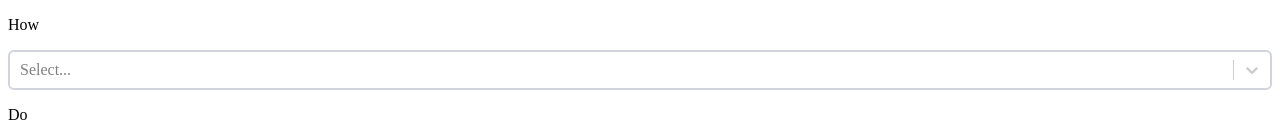
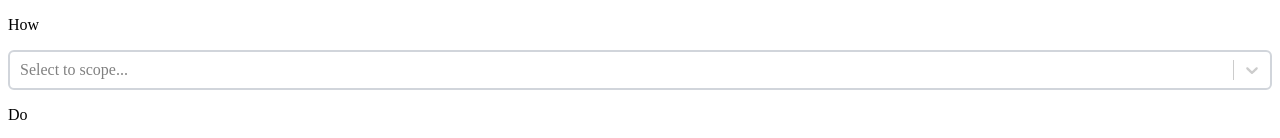
Before and after one commit to YikSanChan/howXdoY, a Next.js app: page / in a window 1280 px wide. Shown: the top 138 px of the page. Built offline with nearby package versions, Linux system fonts and the light colour scheme.

Commit message:
search all when no org is selected

```diff
--- a/pages/index.js
+++ b/pages/index.js
@@ -21,8 +21,8 @@ function getGoogleSearchQuery(term, sites) {
   return encodeURI(`https://google.com/search?q=${term} ${domainScope}`);
 }
 
-function shouldAllowSearch(term, sites) {
-  return term && term.length > 2 && sites.length > 0;
+function shouldAllowSearch(term) {
+  return term && term.length > 2;
 }
 
 // reference: https://react-select.com/home#custom-styles
@@ -91,10 +91,11 @@ export default function Home({ blogs }) {
         .map((name) => blogs.find((b) => b.label === name))
     : [];
 
-  const allowSearch = shouldAllowSearch(searchTerm, selectedBlogs);
+  const allowSearch = shouldAllowSearch(searchTerm);
   const query = getGoogleSearchQuery(
     searchTerm,
-    selectedBlogs.map((b) => b.value.url)
+    // nothing selected === all selected
+    (selectedBlogs.length === 0 ? blogs : selectedBlogs).map((b) => b.value.url)
   );
 
   return (
@@ -109,6 +110,7 @@ export default function Home({ blogs }) {
         <div className="w-full">
           <p className="my-3 text-3xl font-bold">How</p>
           <Select
+            placeholder={"Select to scope..."}
             styles={styleConfig}
             value={selectedBlogs}
             isMulti
```
